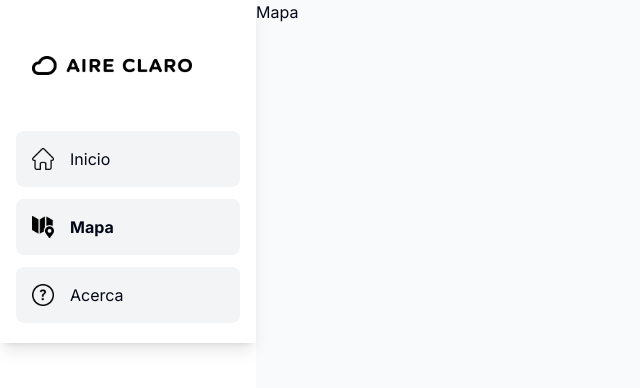
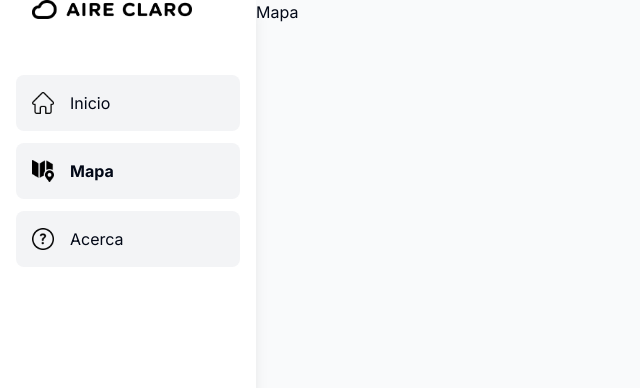
Before and after one commit to edgargutgzz/aireclaro, a Next.js app: page /mapa in a window 1280 px wide. Shown: the top 388 px of the page, without its empty margins (0-640 px from the left). Built offline with nearby package versions, Linux system fonts and the light colour scheme.

Commit message:
refactor: Simplify layout in RootLayout component

```diff
--- a/app/layout.tsx
+++ b/app/layout.tsx
@@ -17,17 +17,9 @@ export default function RootLayout({
 }>) {
   return (
     <html lang="en">
-      <body className={inter.className}>
-        <div className="flex h-screen flex-col-reverse lg:flex-row">
-          {/* Navbar */}
-          <div className="w-full lg:w-1/5">
-            <Navbar />
-          </div>
-          {/* Content */}
-          <div className="w-full flex-grow overflow-y-auto bg-gray-50 pb-16 lg:w-4/5 lg:pb-0">
-            {children}
-          </div>
-        </div>
+      <body className={`${inter.className} flex h-screen flex-col lg:flex-row`}>
+        <Navbar />
+        <div className="flex-grow overflow-y-auto bg-gray-50">{children}</div>
       </body>
     </html>
   );
--- a/components/navbar.tsx
+++ b/components/navbar.tsx
@@ -3,7 +3,7 @@ import Navlinks from "@/components/navlinks";
 
 export default function Navbar() {
   return (
-    <div className="fixed bottom-0 z-10 w-full bg-white shadow-lg lg:relative lg:flex-col lg:pt-14">
+    <div className="fixed bottom-0 z-10 w-full bg-white shadow-lg lg:relative lg:bottom-auto lg:z-auto lg:h-full lg:w-1/5">
       {/* Logo */}
       <div className="hidden lg:block lg:px-8 lg:pb-12">
         <Image
```
